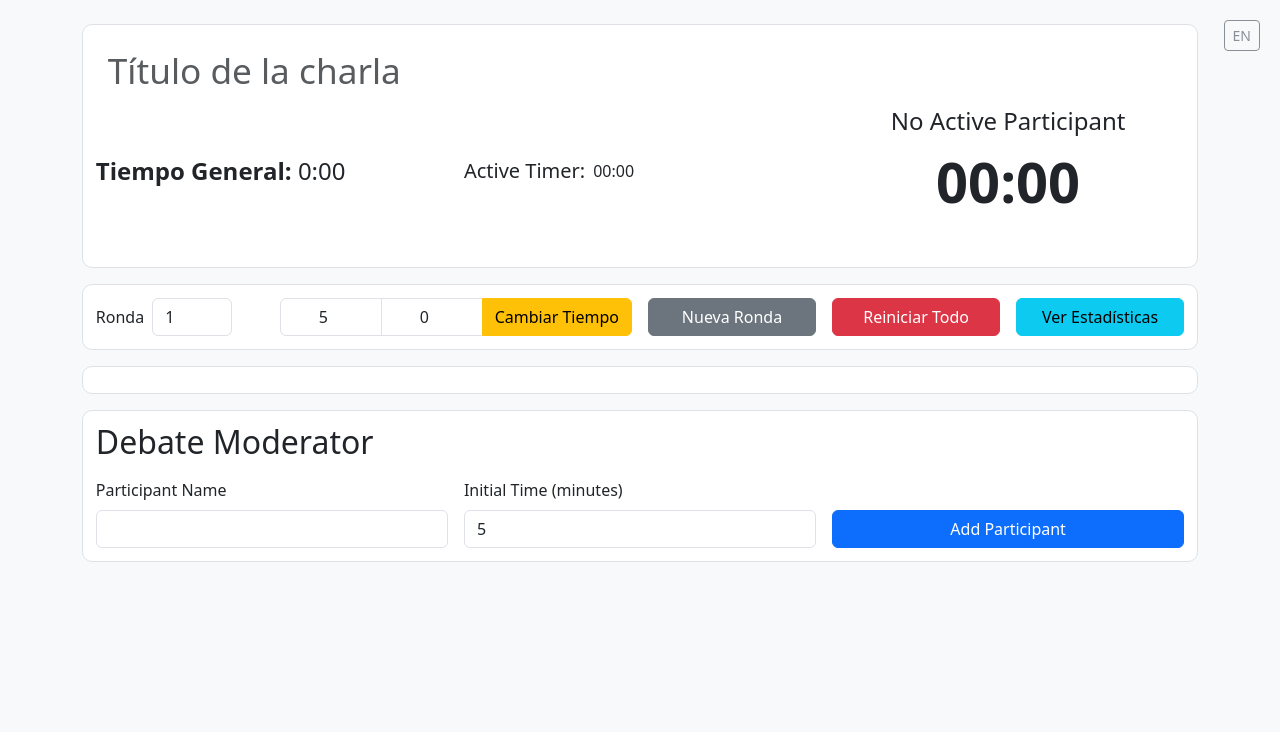
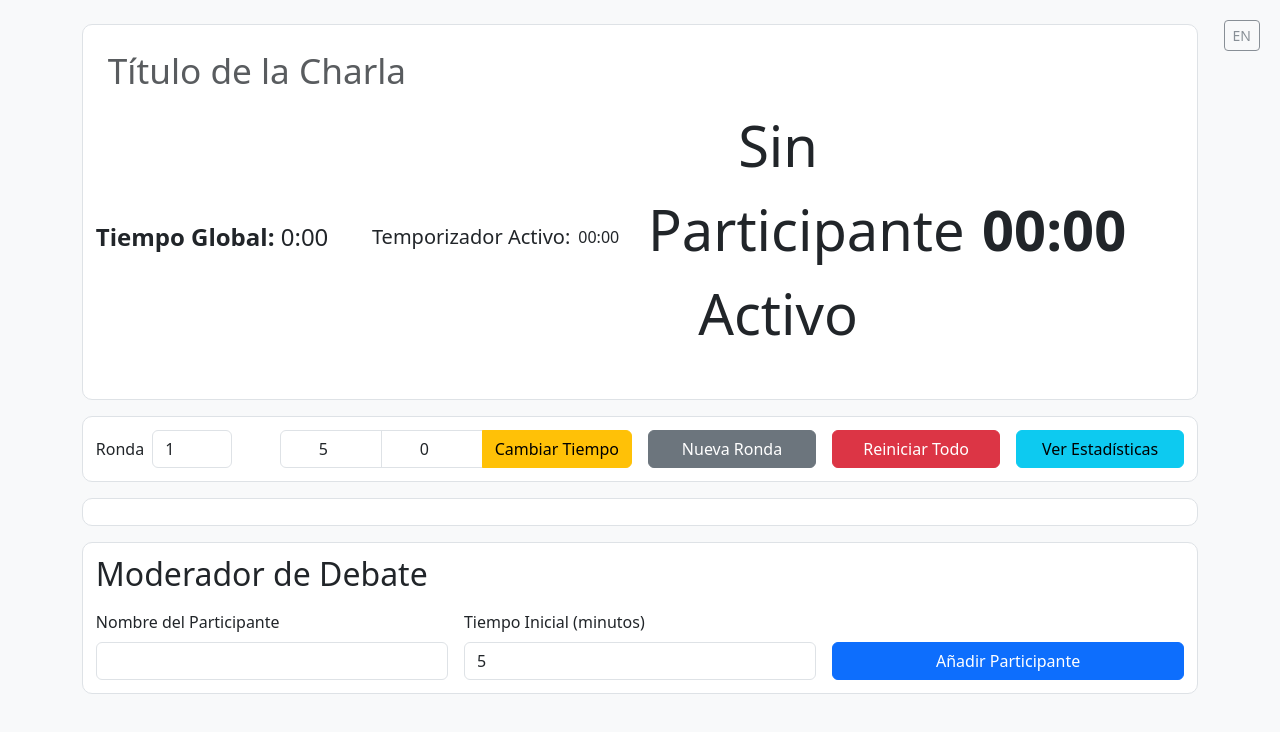
Before and after one commit to stevenvo780/debatesUtil, a React (Create React App) app: page / in a window 1280 px wide. Shown: the top 732 px of the page. Built offline with nearby package versions, Linux system fonts and the light colour scheme; the HTML template or start-up script is replaced by a standard one.

Commit message:
Agregar soporte para traducción en varios componentes y ajustar textos

```diff
--- a/src/App.js
+++ b/src/App.js
@@ -279,6 +279,7 @@ export default function App() {
         />
       </Container>
       <StatsModal
+        t={t}  // Añadimos la función de traducción
         show={showStatsModal}
         onHide={() => setShowStatsModal(false)}
         statsContent={statsContent}
--- a/src/components/GlobalSessionCard.js
+++ b/src/components/GlobalSessionCard.js
@@ -2,6 +2,7 @@ import React from "react"
 import { Card, Form, Row, Col } from "react-bootstrap"
 
 export default function GlobalSessionCard({
+  t,  // añadir t a los props
   globalSessionTitle,
   getGlobalSessionClock,
   toggleGlobalSession,
@@ -13,29 +14,34 @@ export default function GlobalSessionCard({
   return (
     <div className="section-box">
       <Form.Control
-        placeholder="Título de la charla"
+        placeholder={t('chatTitle')}
         style={{ background: "transparent", border: "none", fontSize: "2.2rem" }}
         value={globalSessionTitle}
         onChange={(e) => onTitleChange(e.target.value)}
       />
       <Row className="g-3 align-items-center mb-3">
-        <Col sm={6} md={4} className="d-flex">
+        <Col sm={6} md={3} className="d-flex">
           <p
             style={{ cursor: "pointer", fontSize: "1.5rem", marginTop: "1rem" }}
             onClick={toggleGlobalSession}
           >
-            <strong>Tiempo General:</strong> <span>{getGlobalSessionClock()}</span>
+            <strong>{t('globalTime')}:</strong> <span>{getGlobalSessionClock()}</span>
           </p>
         </Col>
-        <Col sm={6} md={4} className="d-flex">
-          <h5 className="mb-0 me-2">Active Timer:</h5>
+        <Col sm={6} md={3} className="d-flex">
+          <h5 className="mb-0 me-2">{t('activeTimer')}:</h5>
           <div>{activeTimer}</div>
         </Col>
-        <Col sm={6} md={4}>
+        <Col sm={6} md={3}>
           <div style={{ textAlign: "center", marginBottom: "1rem" }}>
-            <div style={{ fontSize: "1.5rem" }}>
-              {activeParticipant ? activeParticipant.name : "No Active Participant"}
+            <div style={{ fontSize: "3.5rem" }}>
+              {activeParticipant ? activeParticipant.name : t('noActiveParticipant')}
             </div>
+          </div>
+        </Col>
+        <Col sm={6} md={3}>
+          <div style={{ textAlign: "center", marginBottom: "1rem" }}>
+
             <div style={{ fontSize: "3.5rem", fontWeight: "bold" }}>
               {activeTimeLeft}
             </div>
--- a/src/components/ParticipantForm.js
+++ b/src/components/ParticipantForm.js
@@ -6,6 +6,7 @@ export const generateShortId = () => {
 }
 
 export default function ParticipantForm({
+  t,  // añadir t a los props
   participantName,
   setParticipantName,
   initialTime,
@@ -14,10 +15,10 @@ export default function ParticipantForm({
 }) {
   return (
     <div className="section-box">
-      <h2 className="mb-3">Debate Moderator</h2>
+      <h2 className="mb-3">{t('title')}</h2>
       <Row className="g-3">
         <Col sm={6} md={4}>
-          <Form.Label>Participant Name</Form.Label>
+          <Form.Label>{t('participantName')}</Form.Label>
           <Form.Control
             type="text"
             value={participantName}
@@ -25,7 +26,7 @@ export default function ParticipantForm({
           />
         </Col>
         <Col sm={6} md={4}>
-          <Form.Label>Initial Time (minutes)</Form.Label>
+          <Form.Label>{t('initialTime')}</Form.Label>
           <Form.Control
             type="number"
             min="1"
@@ -35,7 +36,7 @@ export default function ParticipantForm({
         </Col>
         <Col sm={6} md={4} className="d-flex align-items-end">
           <Button variant="primary" className="w-100" onClick={addParticipant}>
-            Add Participant
+            {t('addParticipant')}
           </Button>
         </Col>
       </Row>
--- a/src/components/StatsModal.js
+++ b/src/components/StatsModal.js
@@ -1,18 +1,18 @@
 import React from "react"
 import { Modal, Button } from "react-bootstrap"
 
-export default function StatsModal({ show, onHide, statsContent }) {
+export default function StatsModal({ t, show, onHide, statsContent }) { // añadir t a los props
   return (
     <Modal show={show} onHide={onHide}>
       <Modal.Header closeButton>
-        <Modal.Title>Final Stats</Modal.Title>
+        <Modal.Title>{t('statsTitle')}</Modal.Title>
       </Modal.Header>
       <Modal.Body>
         <div dangerouslySetInnerHTML={{ __html: statsContent }} />
       </Modal.Body>
       <Modal.Footer>
         <Button variant="secondary" onClick={onHide}>
-          Close
+          {t('close')}
         </Button>
       </Modal.Footer>
     </Modal>
```
